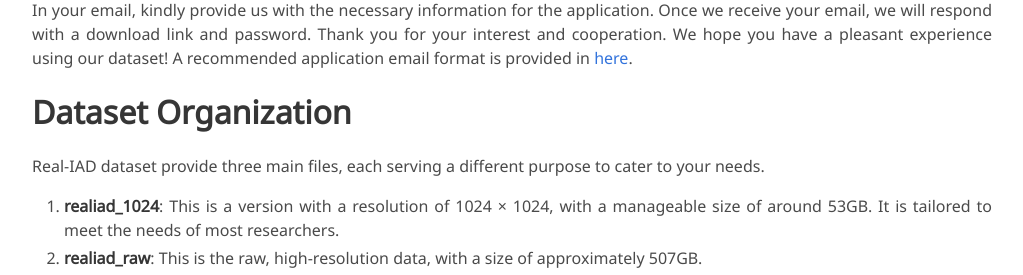
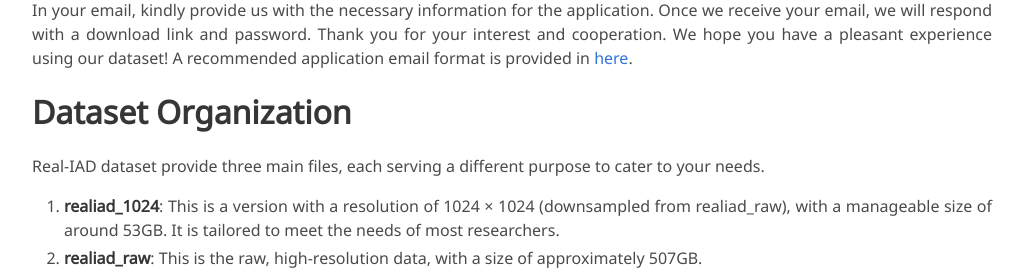
Before and after one commit to realiad4ad/Real-IAD, a plain HTML site: page index.html in a window 1280 px wide. Shown: the part 677-952 px from the top of the page, without its empty margins (128-1151 px from the left). Drawn offline with nearby package versions, Linux system fonts and the light colour scheme; some icons are missing; a web font is replaced by a local one.

Commit message:
Add files via upload

```diff
--- a/index.html
+++ b/index.html
@@ -239,7 +239,7 @@
             Real-IAD dataset provide three main files, each serving a different purpose to cater to your needs.
           </p>
           <ol>
-            <li><strong>realiad_1024</strong>: This is a version with a resolution of 1024 &times; 1024, with a manageable size of around 53GB. It is tailored to meet the needs of most researchers.</li>
+            <li><strong>realiad_1024</strong>: This is a version with a resolution of 1024 &times; 1024 (downsampled from realiad_raw), with a manageable size of around 53GB. It is tailored to meet the needs of most researchers.</li>
             <li><strong>realiad_raw</strong>: This is the raw, high-resolution data, with a size of approximately 507GB.</li>
             <li><strong>realiad_jsons.zip</strong>: This file consists of data splits in JSON format, providing a structured and organized way to access specific portions of the dataset as needed.</li>
           </ol>
```
